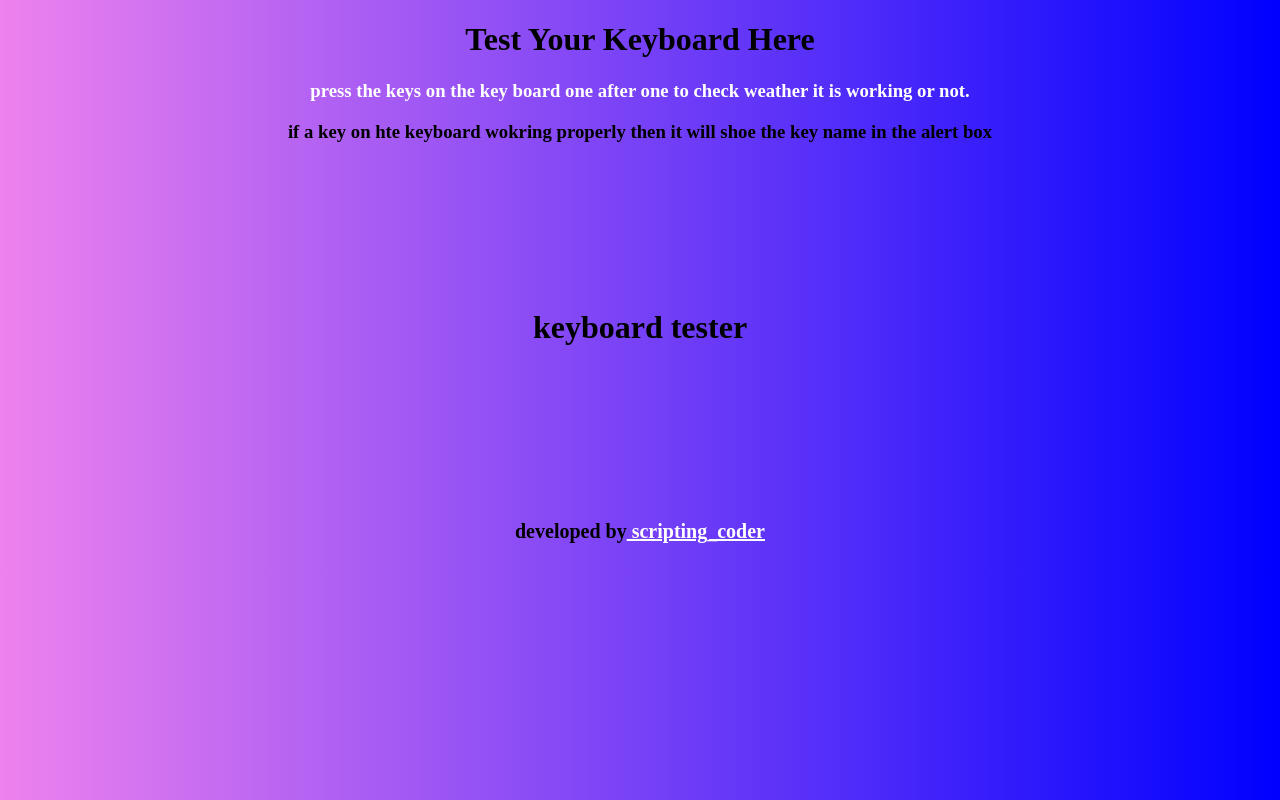
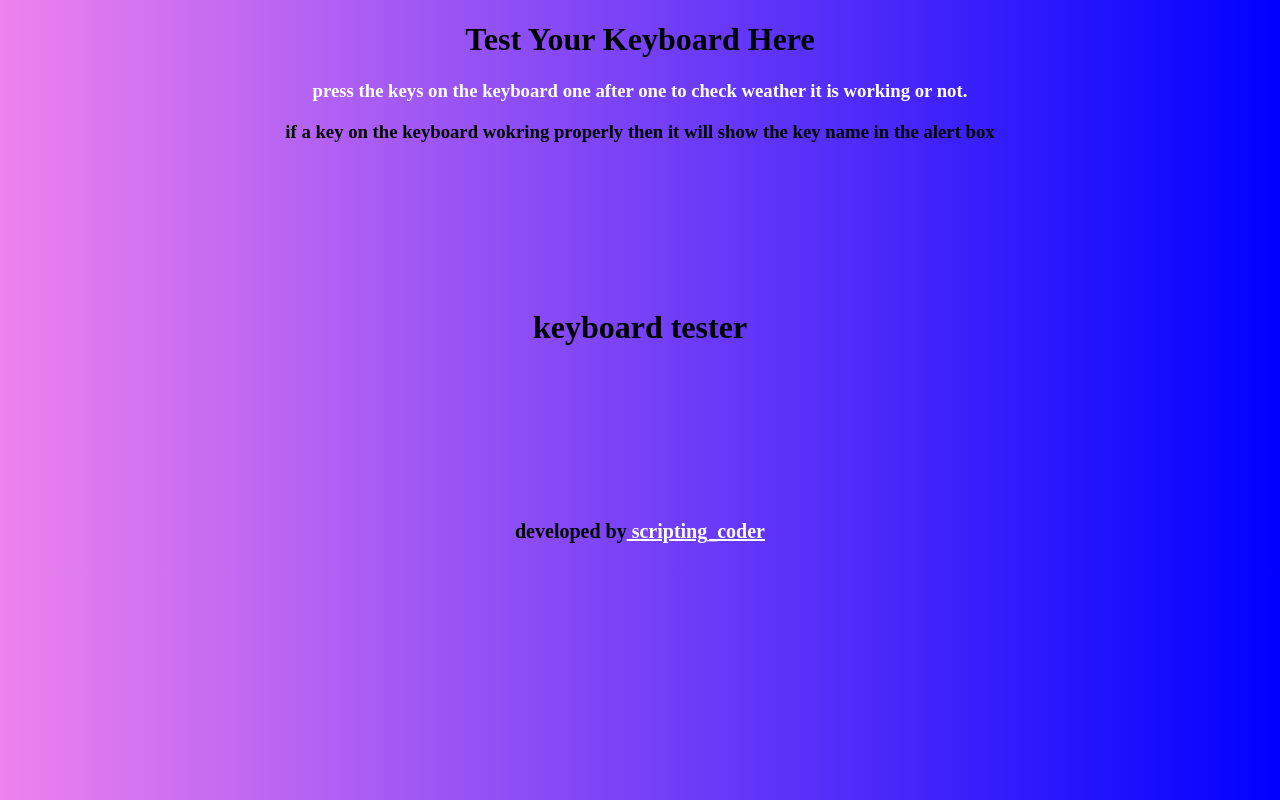
Before and after one commit to janardhanarajesh/keyboard, a plain HTML site: page index.html in a window 1280 px wide. Drawn offline with Linux system fonts and the light colour scheme.

Commit message:
Update index.html

```diff
--- a/index.html
+++ b/index.html
@@ -8,9 +8,9 @@
 <body style="background: linear-gradient(to right,violet,blue);">
 <center><h1> Test Your Keyboard Here</h1></center>
 <center>
-<h3 style="color: white;">press the keys on the key board one after one to check weather it is working or not.</h3>
+<h3 style="color: white;">press the keys on the keyboard one after one to check weather it is working or not.</h3>
 </center>
-<center><h3>if a key on hte keyboard wokring properly then it will shoe the key name in the alert box</center>
+<center><h3>if a key on the keyboard wokring properly then it will show the key name in the alert box</center>
 	<br>
 	<br>
 	<br>
```
